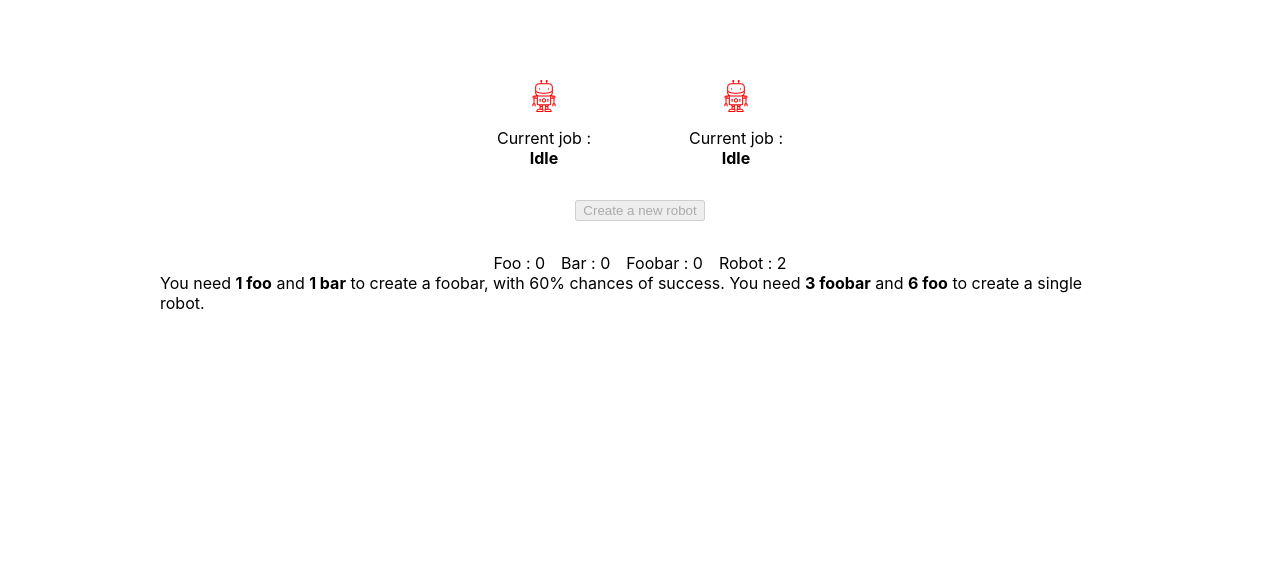
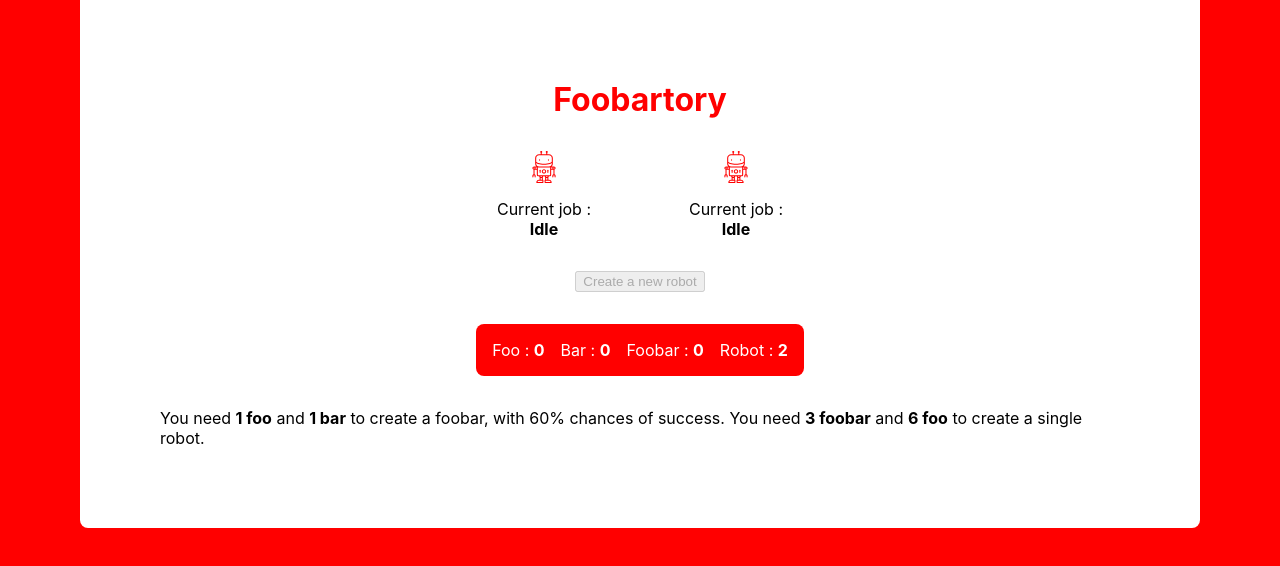
Before and after one commit to Rule2k/foobartory, a React (Create React App) app: page / in a window 1280 px wide. Shown: the top 566 px of the page. Built offline with nearby package versions, Linux system fonts and the light colour scheme.

Commit message:
small design changes

```diff
--- a/src/components/Foobartory/Foobartory.module.css
+++ b/src/components/Foobartory/Foobartory.module.css
@@ -5,6 +5,9 @@
   align-items: center;
   width: 60rem;
   margin: auto;
+  background-color: white;
+  border-bottom-left-radius: 0.5rem;
+  border-bottom-right-radius: 0.5rem;
 }
 
 .Robots {
@@ -22,3 +25,10 @@
 .Foobartory > button {
   margin-bottom: 2rem;
 }
+
+.Title {
+  font-weight: bold;
+  font-size: 2rem;
+  margin-bottom: 2rem;
+  color: red;
+}
--- a/src/components/Foobartory/Foobartory.tsx
+++ b/src/components/Foobartory/Foobartory.tsx
@@ -137,6 +137,7 @@ const Foobartory = () => {
 
   return (
     <div className={styles.Foobartory}>
+      <div className={styles.Title}>Foobartory</div>
       <div className={styles.Robots}>
         {robotList.map((robot) => (
           <Robot
--- a/src/components/Summary/Summary.module.css
+++ b/src/components/Summary/Summary.module.css
@@ -1,6 +1,15 @@
 .Summary {
   display: flex;
   flex-direction: row;
+  padding: 1rem;
+  border-radius: 0.5rem;
+  margin-bottom: 2rem;
+  background-color: red;
+  color: white;
+}
+
+.Summary > div > span {
+  font-weight: bold;
 }
 
 .Summary > div:not(:last-child) {
--- a/src/components/Summary/Summary.tsx
+++ b/src/components/Summary/Summary.tsx
@@ -16,10 +16,18 @@ const Summary = ({
   return (
     <>
       <div className={styles.Summary}>
-        <div>Foo : {numberOfFoo}</div>
-        <div>Bar : {numberOfBar}</div>
-        <div>Foobar : {numberOfFoobar}</div>
-        <div>Robot : {numberOfRobot}</div>
+        <div>
+          Foo : <span>{numberOfFoo}</span>
+        </div>
+        <div>
+          Bar : <span>{numberOfBar}</span>
+        </div>
+        <div>
+          Foobar : <span>{numberOfFoobar}</span>
+        </div>
+        <div>
+          Robot : <span>{numberOfRobot}</span>
+        </div>
       </div>
       <div>
         <div className={styles.Rules}>
--- a/src/index.css
+++ b/src/index.css
@@ -1,13 +1,14 @@
 body {
   margin: 0;
-  font-family: -apple-system, BlinkMacSystemFont, 'Segoe UI', 'Roboto', 'Oxygen',
-    'Ubuntu', 'Cantarell', 'Fira Sans', 'Droid Sans', 'Helvetica Neue',
+  font-family: -apple-system, BlinkMacSystemFont, "Segoe UI", "Roboto", "Oxygen",
+    "Ubuntu", "Cantarell", "Fira Sans", "Droid Sans", "Helvetica Neue",
     sans-serif;
   -webkit-font-smoothing: antialiased;
   -moz-osx-font-smoothing: grayscale;
+  background-color: red;
 }
 
 code {
-  font-family: source-code-pro, Menlo, Monaco, Consolas, 'Courier New',
+  font-family: source-code-pro, Menlo, Monaco, Consolas, "Courier New",
     monospace;
 }
```
